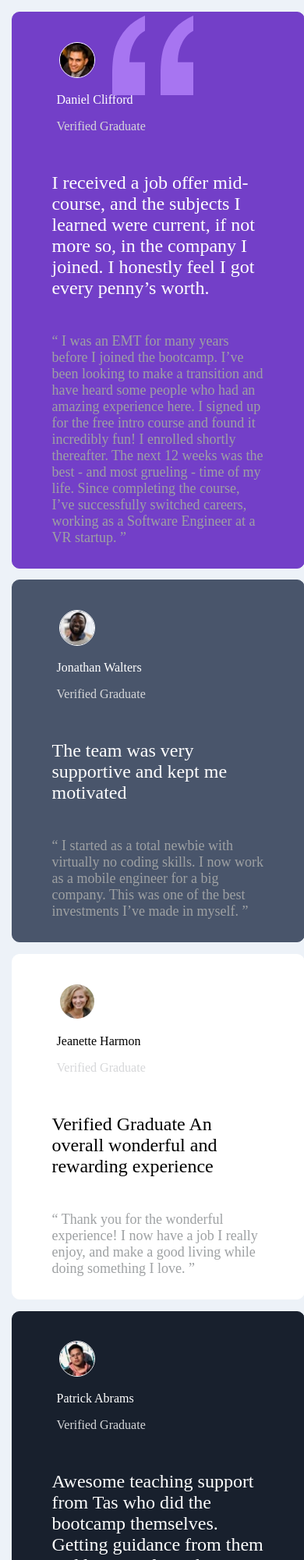
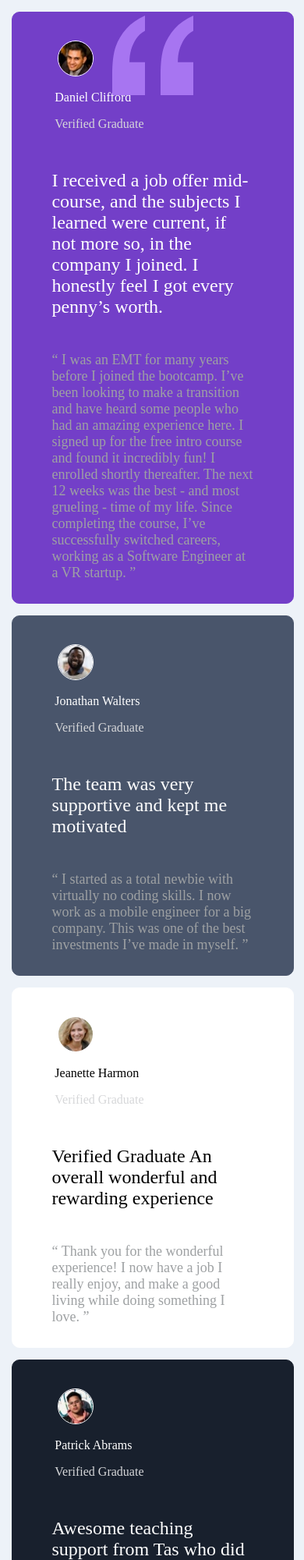
Before and after one commit to Eswact/frontend-mentor-challange-testimonials, a plain HTML site: page index.html in a window 390 px wide. Shown: the top 2000 px of the page at 78% size. Drawn offline with Linux system fonts and the light colour scheme.

Commit message:
mobile-fix

```diff
--- a/style.css
+++ b/style.css
@@ -271,27 +271,27 @@ body {
 
 #box1 {
     margin: 2%;
-    width: 100%;
+    width: 96%;
     height: 100%;
 }
 
 #box2 {
-    width: 100%;
+    width: 96%;
     height: 100%;
 }
 
 #box3 {
-    width: 100%;
+    width: 96%;
     height: 100%;
 }
 
 #box4 {
-    width: 100%;
+    width: 96%;
     height: 100%;
 }
 
 #box5 {
-    width: 100%;
+    width: 96%;
     height: 100%;
 }
 
```
